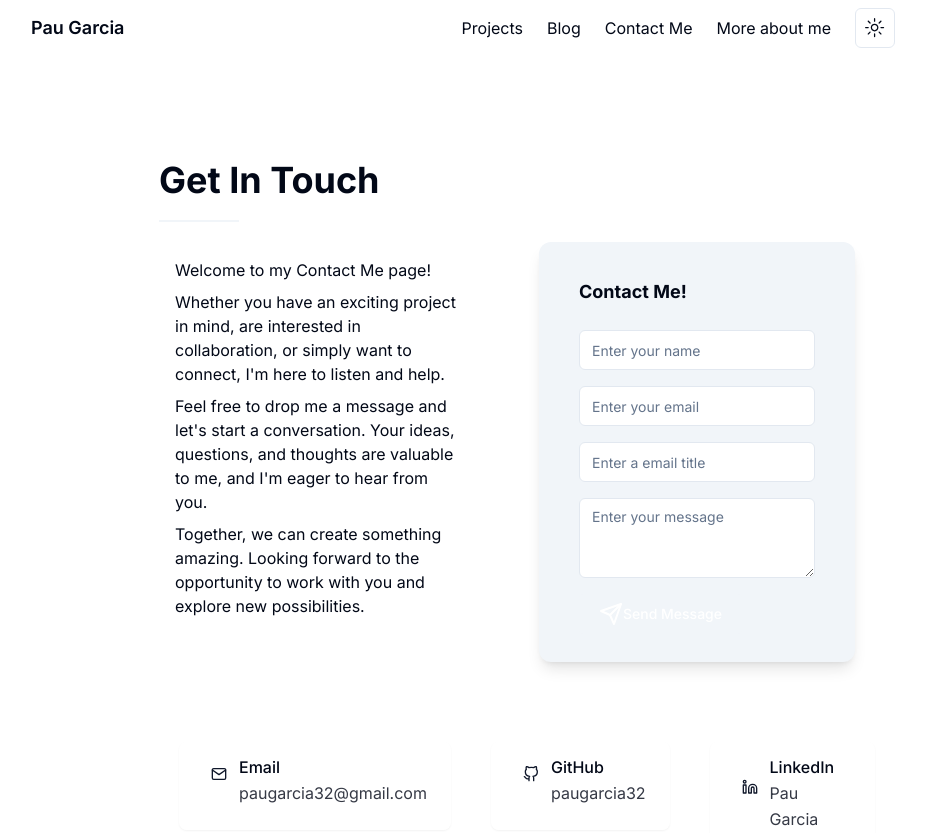
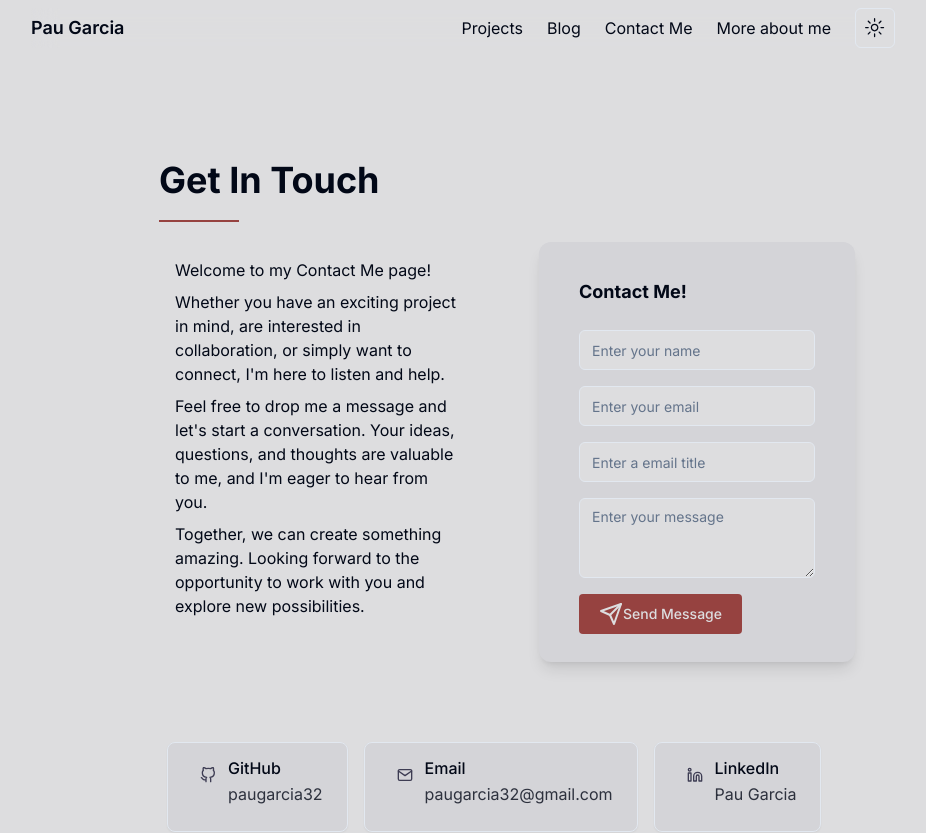
Before and after one commit to paugarcia32/paugarcia.dev, a Next.js app: page /contact in a window 1280 px wide. Shown: the top 833 px of the page, without its empty margins (177-1103 px from the left). Built offline with nearby package versions, Linux system fonts and the light colour scheme.

Commit message:
new styles

```diff
--- a/src/app/globals.css
+++ b/src/app/globals.css
@@ -4,7 +4,7 @@
 
 @layer base {
   :root {
-      --background: 0 0% 100%;
+    --background: 240 3% 87%;
     --foreground: 222.2 84% 4.9%;
 
     --card: 0 0% 100%;
@@ -13,30 +13,57 @@
     --popover: 0 0% 100%;
     --popover-foreground: 222.2 84% 4.9%;
 
-      --primary: 222.2 47.4% 11.2%;
+    --primary: 243 16% 28%;
     --primary-foreground: 210 40% 98%;
 
-      --secondary: 210 40% 96.1%;
+    --secondary: 308 29% 68%;
     --secondary-foreground: 222.2 47.4% 11.2%;
 
     --muted: 210 40% 96.1%;
     --muted-foreground: 215.4 16.3% 46.9%;
 
-      --accent: 210 40% 96.1%;
+    --accent: 1 40% 42%;
     --accent-foreground: 222.2 47.4% 11.2%;
 
     --destructive: 0 84.2% 60.2%;
     --destructive-foreground: 210 40% 98%;
+
+    --text: 236 39% 7%;
 
     --border: 214.3 31.8% 91.4%;
     --input: 214.3 31.8% 91.4%;
     --ring: 222.2 84% 4.9%;
 
     --radius: 0.5rem;
+
+    --linearPrimarySecondary: linear-gradient(
+      hsl(238, 18%, 71%),
+      hsl(325, 24%, 27%)
+    );
+    --linearPrimaryAccent: linear-gradient(
+      hsl(238, 18%, 71%),
+      hsl(355, 24%, 38%)
+    );
+    --linearSecondaryAccent: linear-gradient(
+      hsl(325, 24%, 27%),
+      hsl(355, 24%, 38%)
+    );
+    --radialPrimarySecondary: radial-gradient(
+      hsl(238, 18%, 71%),
+      hsl(325, 24%, 27%)
+    );
+    --radialPrimaryAccent: radial-gradient(
+      hsl(238, 18%, 71%),
+      hsl(355, 24%, 38%)
+    );
+    --radialSecondaryAccent: radial-gradient(
+      hsl(325, 24%, 27%),
+      hsl(355, 24%, 38%)
+    );
   }
 
   .dark {
-      --background: 222.2 84% 4.9%;
+    --background: 240 3% 13%;
     --foreground: 210 40% 98%;
 
     --card: 222.2 84% 4.9%;
@@ -45,21 +72,22 @@
     --popover: 222.2 84% 4.9%;
     --popover-foreground: 210 40% 98%;
 
-      --primary: 210 40% 98%;
+    --primary: 243 16% 72%;
     --primary-foreground: 222.2 47.4% 11.2%;
 
-      --secondary: 217.2 32.6% 17.5%;
+    --secondary: 308 29% 32%;
     --secondary-foreground: 210 40% 98%;
 
     --muted: 217.2 32.6% 17.5%;
     --muted-foreground: 215 20.2% 65.1%;
 
-      --accent: 217.2 32.6% 17.5%;
+    --accent: 1 40% 58%;
     --accent-foreground: 210 40% 98%;
 
     --destructive: 0 62.8% 30.6%;
     --destructive-foreground: 210 40% 98%;
 
+    --text: 240 16% 94%;
     --border: 217.2 32.6% 17.5%;
     --input: 217.2 32.6% 17.5%;
     --ring: 212.7 26.8% 83.9%;
--- a/src/app/page.tsx
+++ b/src/app/page.tsx
@@ -17,13 +17,16 @@ export default function Home() {
           I'm a Network Engineering graduate currently working as a
           cybersecurity intern. I'm always eager to learn new things and work on
           side projects. You can find all my projects on the&nbsp;
-          <a href="/projects" className="text-secondary hover:underline">
+          <a
+            href="/projects"
+            className="text-accent hover:text-primary hover:underline"
+          >
             projects page&nbsp;
           </a>
           or on my&nbsp;
           <a
             href="https://github.com/paugarcia32"
-            className="text-secondary hover:underline"
+            className="text-accent hover:text-primary hover:underline"
           >
             GitHub
           </a>
--- a/src/components/ContactCardBuilder.tsx
+++ b/src/components/ContactCardBuilder.tsx
@@ -6,17 +6,18 @@ import { FiMail, FiGithub, FiLinkedin } from "react-icons/fi";
 
 const contactInfo = [
   {
+    icon: <FiGithub />,
+    site: "GitHub",
+    username: "paugarcia32",
+    link: "https://github.com/paugarcia32",
+  },
+  {
     icon: <FiMail />,
     site: "Email",
     username: "paugarcia32@gmail.com",
     link: "mailto:paugarcia32@gmail.com",
   },
-  {
-    icon: <FiGithub />,
-    site: "GitHub",
-    username: "paugarcia32",
-    link: "https://github.com/paugarcia32",
-  },
+
   {
     icon: <FiLinkedin />,
     site: "LinkedIn",
--- a/src/components/Navbar.tsx
+++ b/src/components/Navbar.tsx
@@ -8,7 +8,7 @@ export const Navbar = () => {
   const [isMobileMenuOpen, setIsMobileMenuOpen] = useState(false);
 
   return (
-    <nav className="fixed top-0 left-0 right-0 w-full z-50 bg-white dark:bg-gray-900 ">
+    <nav className="fixed top-0 left-0 right-0 w-full z-50 bg-background dark:bg-background ">
       <div className="flex justify-between items-center px-4 py-2 max-w-4xl mx-auto">
         {/* Mobile Navbar layout */}
         <div className="sm:hidden w-full flex justify-between items-center">
--- a/src/components/cards.tsx
+++ b/src/components/cards.tsx
@@ -21,8 +21,8 @@ import { Heading3, Heading4 } from "./Headings";
 
 export const InfoCard: React.FC = () => {
   return (
-    <Card className="w-full mx-auto my-4 border-none shadow-none">
-      <CardContent className="bg-secondary flex justify-center items-center p-4">
+    <Card className="w-full mx-auto my-4 border-none shadow-none bg-accent">
+      <CardContent className="flex justify-center items-center p-4">
         <p className="text-center">
           Hi! I'm a network engineer graduate from Barcelona!
         </p>
@@ -35,7 +35,7 @@ export const MeCard: React.FC = () => {
   return (
     <Card className="flex items-center justify-center p-4 border-none shadow-none">
       <CardHeader>
-        <CardTitle className="text-4xl font-bold">Pau Garcia</CardTitle>
+        <CardTitle className="text-4xl font-bold  ">Pau Garcia</CardTitle>
         <CardDescription className="text-sm">
           Developer, Cybersecurity & IoT enthusiast
         </CardDescription>
@@ -52,9 +52,11 @@ export const MeCard: React.FC = () => {
 
 export const PersonalCard: React.FC = () => {
   return (
-    <Card className="flex items-center justify-center p-4 border-none shadow-none">
+    <Card className="flex items-center justify-center p-4 border-none shadow-none bg-background">
       <CardHeader>
-        <CardTitle className="text-4xl font-bold">Pau Garcia</CardTitle>
+        <CardTitle className="text-4xl font-bold bg-gradient-to-r linearPrimaryAccent">
+          Pau Garcia
+        </CardTitle>
         <CardDescription className="text-md">
           Developer, Cybersecurity & IoT enthusiast
         </CardDescription>
@@ -165,7 +167,7 @@ export const ProjectCard: React.FC<ProjectCardProps> = ({
 }) => {
   return (
     <a href={url} target="_blank" rel="noopener noreferrer" className="block">
-      <Card className="rounded-lg hover:bg-secondary  max-h-[120]">
+      <Card className=" dark:bg-zinc-900 bg-zinc-300 hover:bg-zinc-400 dark:hover:bg-zinc-800 max-h-[120]">
         <img
           src={image}
           alt={name}
@@ -246,9 +248,9 @@ export const ContactCard: React.FC<ContactCardProps> = ({
   link,
 }) => {
   const CardContentElement = (
-    <Card className="border-none bg-background/60 dark:bg-default-100/50 mx-20 md:mx-5 hover:bg-secondary">
+    <Card className="dark:bg-zinc-900 bg-zinc-300 hover:bg-zinc-400 dark:hover:bg-accent mx-20 md:mx-2 mb-4  hover:bg-accent">
       <CardContent>
-        <div className="flex items-center justify-center">
+        <div className="flex items-center justify-start ">
           <div className="text-primary mx-2">{icon}</div>
           <div className="flex flex-col">
             <div className="flex flex-col gap-0 ml-1 mt-2">
--- a/src/components/contact-form.tsx
+++ b/src/components/contact-form.tsx
@@ -1,15 +1,13 @@
-'use client'
-import { Textarea } from "@/components/ui/textarea"
-import { Input } from "@/components/ui/input"
-import { Button } from "@/components/ui/button"
+"use client";
+import { Textarea } from "@/components/ui/textarea";
+import { Input } from "@/components/ui/input";
+import { Button } from "@/components/ui/button";
 import React, { useState } from "react";
 import { SendIcon } from "./icons";
-
 
 export default function ContactForm() {
   const [loading, setLoading] = useState(false);
   const [emailError, setEmailError] = useState(false);
-
 
   async function handleSubmit(event: any) {
     event.preventDefault();
@@ -30,7 +28,6 @@ export default function ContactForm() {
     } else {
       setEmailError(false);
     }
-
 
     try {
       const response = await fetch("/api/send", {
@@ -60,31 +57,48 @@ export default function ContactForm() {
   }
 
   return (
-    <div className='bg-secondary py-5 px-10 mx-10 rounded-xl shadow-lg font-body w-lg'>
+    <div className="dark:bg-zinc-900 bg-zinc-300 py-5 px-10 mx-10 rounded-xl shadow-lg font-body w-lg">
       <h2 className="font-bold text-lg py-4 font-title">Contact Me!</h2>
       <form onSubmit={handleSubmit}>
-        <div className='py-2 w-full'>
-            <Input type="text"  placeholder="Enter your name" id="name" className="min-w-max"/>
+        <div className="py-2 w-full">
+          <Input
+            type="text"
+            placeholder="Enter your name"
+            id="name"
+            className="min-w-max"
+          />
         </div>
-        <div className='py-2'>
-          <Input type="enail" placeholder="Enter your email" id="email" className="min-w-max"/>
+        <div className="py-2">
+          <Input
+            type="enail"
+            placeholder="Enter your email"
+            id="email"
+            className="min-w-max"
+          />
         </div>
-        <div className='py-2'>
-          <Input type="text" placeholder="Enter a email title" id="subject" className="min-w-max"/>
+        <div className="py-2">
+          <Input
+            type="text"
+            placeholder="Enter a email title"
+            id="subject"
+            className="min-w-max"
+          />
         </div>
-        <div className='py-2 max-h-full'>
+        <div className="py-2 max-h-full">
           <Textarea
             placeholder="Enter your message"
             className="min-w-max"
             name="message"
           />
         </div>
-        <Button type="submit" className="bg-accent hover:bg-primary text-background px-5 py-2 my-2 rounded font-body min-w-max">
-          <SendIcon/>
+        <Button
+          type="submit"
+          className="bg-accent hover:bg-primary text-background px-5 py-2 my-2 rounded font-body min-w-max"
+        >
+          <SendIcon />
           Send Message
         </Button>
       </form>
     </div>
-
   );
 }
--- a/src/components/footer.tsx
+++ b/src/components/footer.tsx
@@ -2,11 +2,14 @@
 
 export default function Footer() {
   return (
-    <footer className="bg-secondary dark:bg-secondary font-body w-full py-4">
+    <footer className="bg-background font-body w-full py-4">
       <div className="text-sm m-2 text-center ">
         <p>
           © {new Date().getFullYear()}{" "}
-          <a href="/about" className="pointer hover:text-accent hover:underline">
+          <a
+            href="/about"
+            className="pointer hover:text-accent hover:underline"
+          >
             Pau Garcia
           </a>
           . All Rights Reserved.
```
Lines whose indentation alone changed are shown as unchanged.
